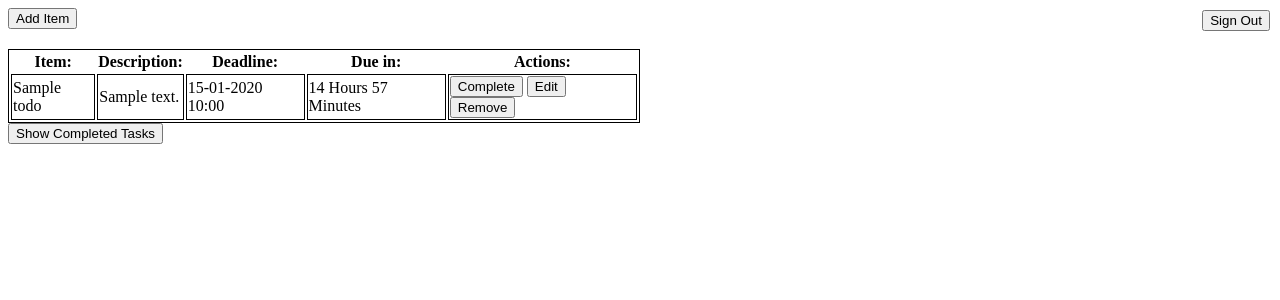
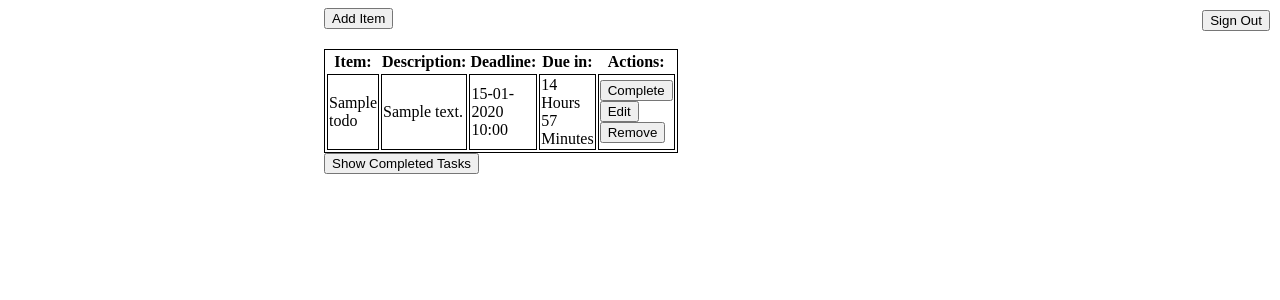
Before and after one commit to MatthewBisgaard/ACIT2911-Agile-Project-Group12, a Flask app: page /lists/1 in a window 1280 px wide. Shown: the top 300 px of the page. Run offline with Flask 3, Linux system fonts and the light colour scheme; tables that the repository leaves empty hold one stand-in row (values such as "Sample post").

Commit message:
Center current list

```diff
--- a/static/todolist.css
+++ b/static/todolist.css
@@ -7,3 +7,8 @@
 h2 {
     text-align: center;
 }
+
+#currentList {
+    margin: auto;
+    width: 50%;
+}
--- a/templates/todolist.html
+++ b/templates/todolist.html
@@ -15,7 +15,7 @@
 
 
 <body>
-
+    <div id="currentList">
     <a href="{{ url_for('lists.add_reminder_to_list', id=list.id) }}"><button type="button"> Add Item </button></a>
     <button class="sign-out" type="button"> Sign Out </button>
 
@@ -44,7 +44,7 @@
     </table>
 
     <button type="button"> Show Completed Tasks </button>
-
+    </div>
 
 </body>
 </html>
```
